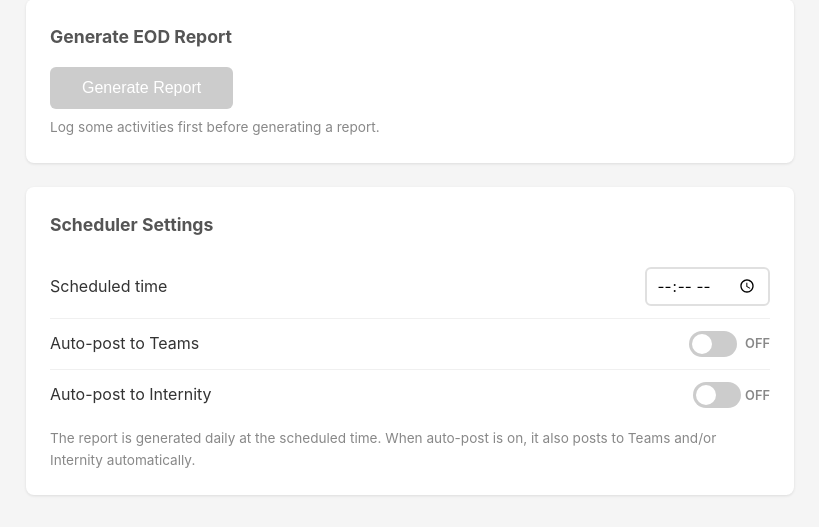
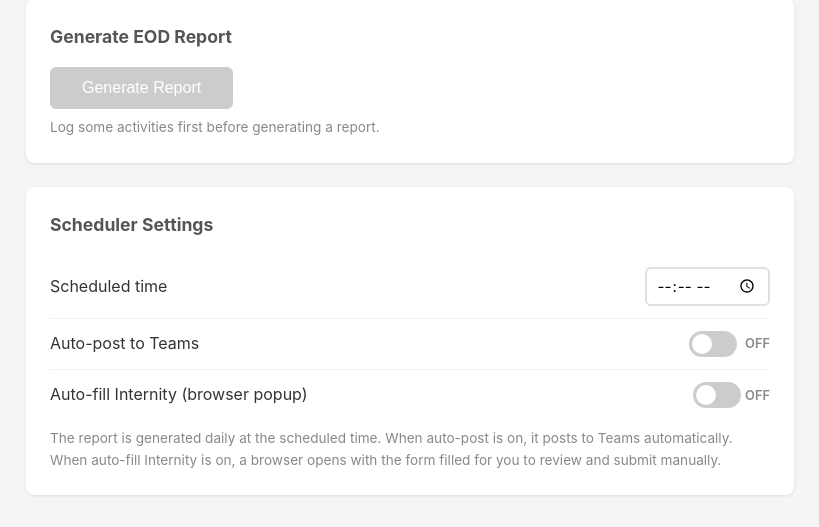
Before and after one commit to jansencruz23/internship-eod-automation, a FastAPI app: template app/templates/dashboard.html in a window 1280 px wide. Shown: the part 588-1115 px from the top of the page, without its empty margins (230-1049 px from the left). Run offline with FastAPI, Linux system fonts and the light colour scheme; the template is opened without the code that fills it, so the values that code supplies are empty; parts of the project's set-up code (start-up, migrations or seed data) failed here and were passed over.

Commit message:
feat: Update Internity auto-fill flow
- Change auto-post to auto-fill for manual review
- Open Internity form for user submission
- Clarify prompt to remove markdown formatting

```diff
--- a/app/api/v1/endpoints/reports.py
+++ b/app/api/v1/endpoints/reports.py
@@ -204,6 +204,7 @@ def post_to_internity(
 def _render_internity_toggle(enabled: bool) -> str:
     checked = "checked" if enabled else ""
     label = "ON" if enabled else "OFF"
+    state = "on" if enabled else "off"
     return f"""
     <label class="toggle-switch">
         <input type="checkbox" {checked}
@@ -212,7 +213,7 @@ def _render_internity_toggle(enabled: bool) -> str:
                hx-swap="innerHTML">
         <span class="slider"></span>
     </label>
-    <span class="toggle-label toggle-{"on" if enabled else "off"}">{label}</span>
+    <span class="toggle-label toggle-{state}">{label}</span>
     """
 
 
--- a/app/main.py
+++ b/app/main.py
@@ -85,8 +85,8 @@ def scheduled_eod_generation():
                         password=settings.INTERNITY_PASSWORD,
                         form_url=settings.INTERNITY_FORM_URL,
                     )
-                    poster.post(internity_eod, today)
-                    print("[Scheduler] Auto-posted to Internity.")
+                    poster.post(internity_eod, today, auto_submit=False)
+                    print("[Scheduler] Internity form opened — review and submit manually.")
                 else:
                     print("[Scheduler] Internity credentials not configured. Skipping.")
             except Exception as e:
--- a/app/templates/dashboard.html
+++ b/app/templates/dashboard.html
@@ -92,7 +92,7 @@
     </div>
 
     <div class="setting-row">
-        <span>Auto-post to Internity</span>
+        <span>Auto-fill Internity (browser popup)</span>
         <div id="internity-toggle-container">
             <label class="toggle-switch">
                 <input type="checkbox" {{ "checked" if auto_post_internity_enabled }}
@@ -107,6 +107,6 @@
         </div>
     </div>
 
-    <p class="hint">The report is generated daily at the scheduled time. When auto-post is on, it also posts to Teams and/or Internity automatically.</p>
+    <p class="hint">The report is generated daily at the scheduled time. When auto-post is on, it posts to Teams automatically. When auto-fill Internity is on, a browser opens with the form filled for you to review and submit manually.</p>
 </section>
 {% endblock %}
```
Also changed, not shown: app/agent/internity/prompts.py (+5 -3 lines).
